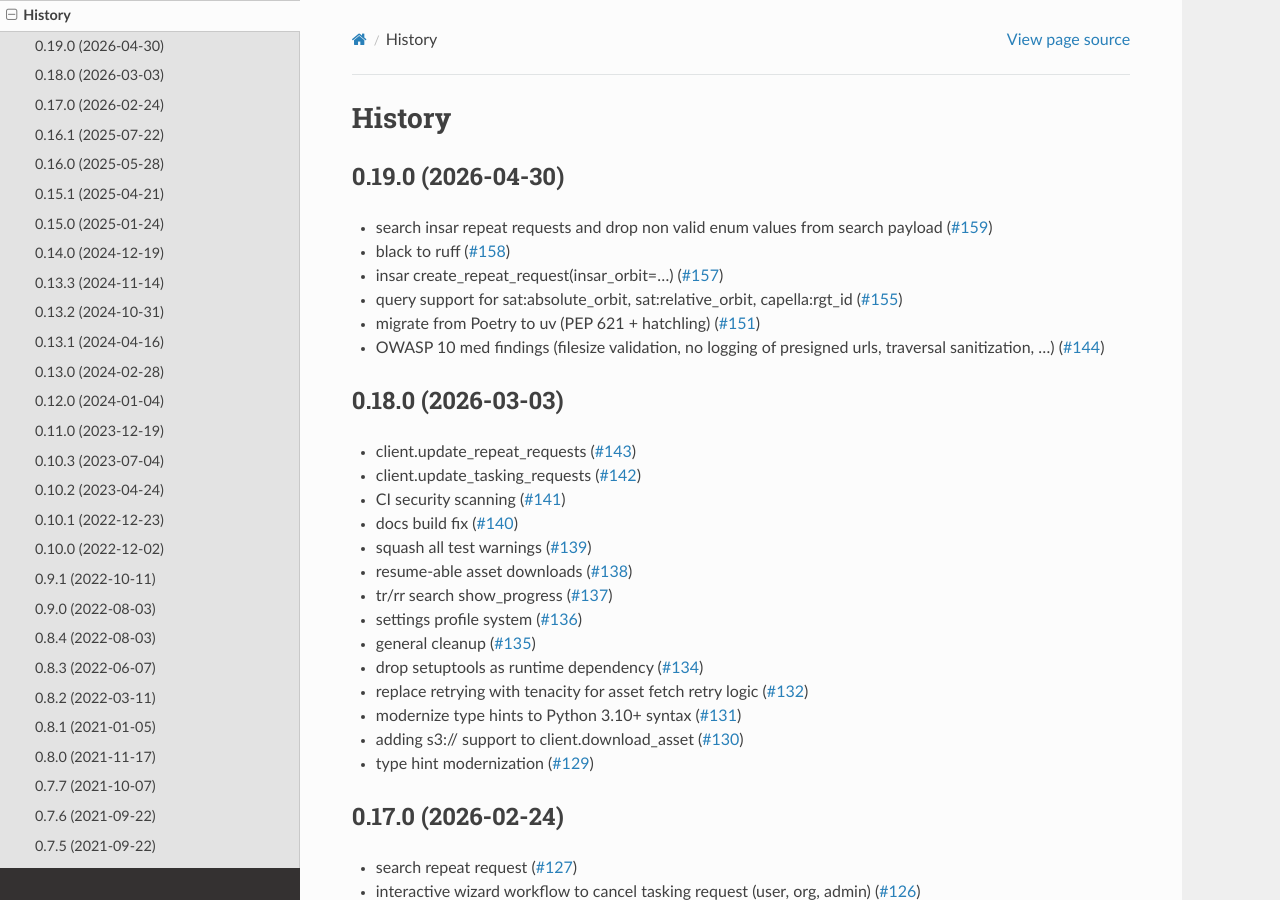
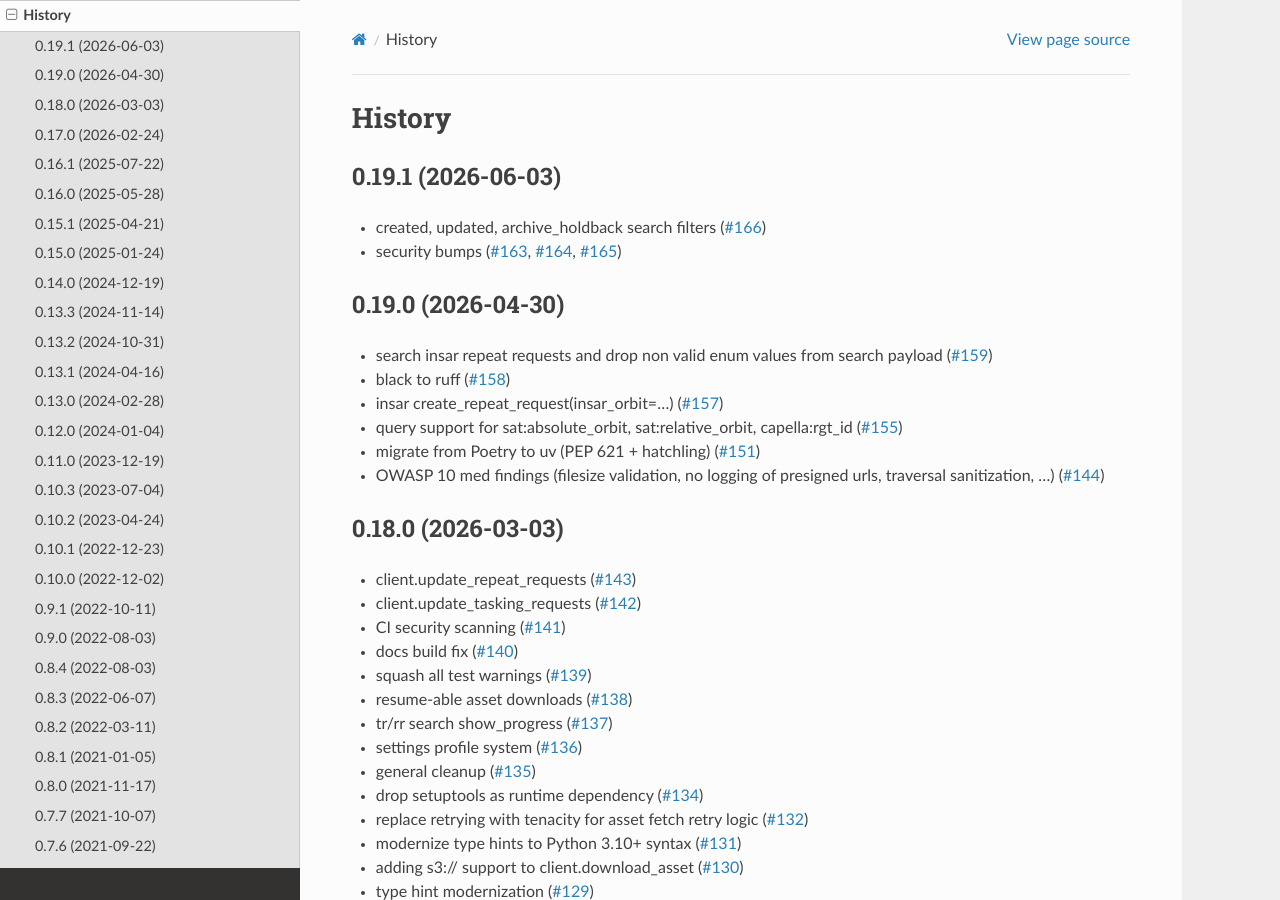
Before and after one commit to capellaspace/console-client, a Sphinx documentation site: the page built from docs/pages/changelog.rst, in a window 1280 px wide and 900 px high. Built offline with Sphinx 7.4.7 and the Read the Docs theme 3.1.0, drawn with Linux system fonts in a browser that asks for light colours.

Commit message:
0.19.1 release (#167)

```diff
--- a/docs/pages/changelog.rst
+++ b/docs/pages/changelog.rst
@@ -1,6 +1,12 @@
 =======
 History
 =======
+
+
+0.19.1 (2026-06-03)
+-------------------
+* created, updated, archive_holdback search filters (`#166 <https://github.com/capellaspace/console-client/pull/166>`_)
+* security bumps (`#163 <https://github.com/capellaspace/console-client/pull/163>`_, `#164 <https://github.com/capellaspace/console-client/pull/164>`_, `#165 <https://github.com/capellaspace/console-client/pull/165>`_)
 
 0.19.0 (2026-04-30)
 -------------------
--- a/pyproject.toml
+++ b/pyproject.toml
@@ -1,6 +1,6 @@
 [project]
 name = "capella-console-client"
-version = "0.19.0"
+version = "0.19.1"
 description = "Python SDK for api.capellaspace.com (task, search, order, download)"
 authors = [
     {name = "Thomas Beyer", email = "thomas.beyer@capellaspace.com"},
```
Also changed, not shown: 1 other file.
